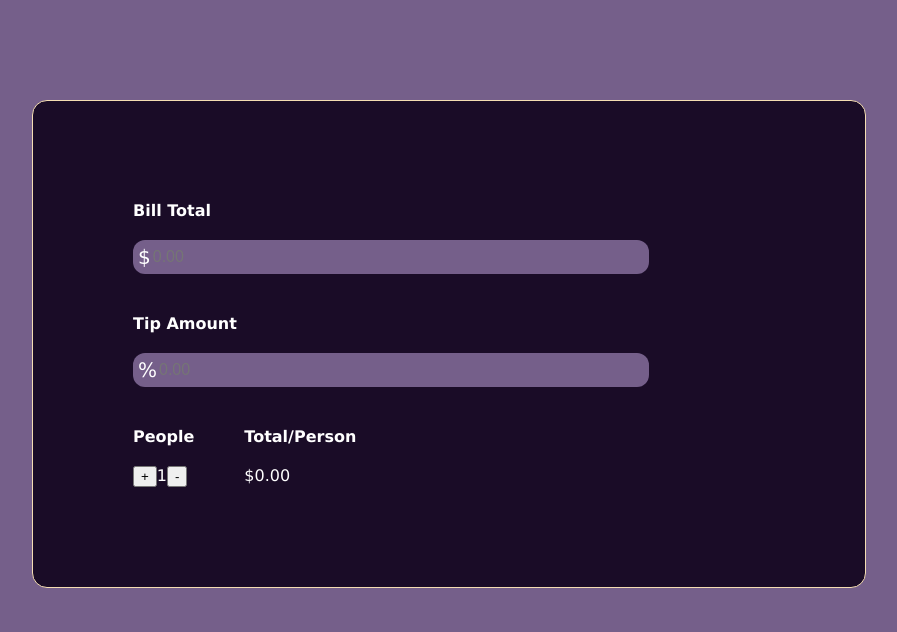
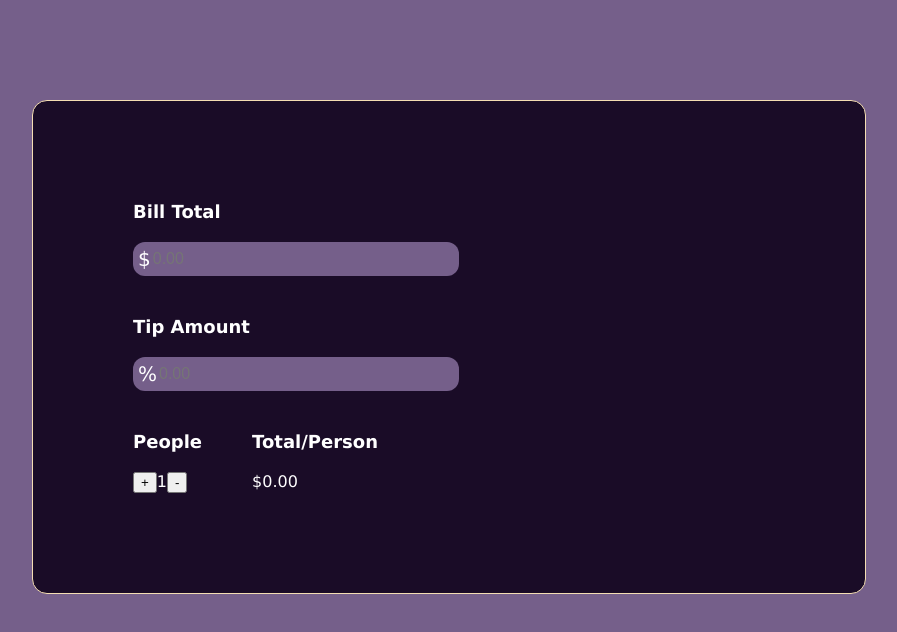
Before and after one commit to NPDebs/TipCalculatorApp, a plain HTML site: page index.html in a window 1280 px wide. Shown: the whole page, without its empty margins (191-1088 px from the left). Drawn offline with Linux system fonts and the light colour scheme.

Commit message:
Update
Signed-off-by: NPDebs <deborahudoh02@gmail.com>

```diff
--- a/style.css
+++ b/style.css
@@ -35,7 +35,7 @@ input {
 .inputField {
     border-radius: 12px;
     height: auto;
-    max-width: 80%;
+    max-width: 50%;
     background-color: rgb(117, 95, 138);
     padding: 5px;
     font-size: 20px;
@@ -47,6 +47,7 @@ input {
     margin: 0 0 20px 0px;
     font-weight: 600;
     width: 60%;
+    font-size: 18px;
 }
 
 .controls {
```
